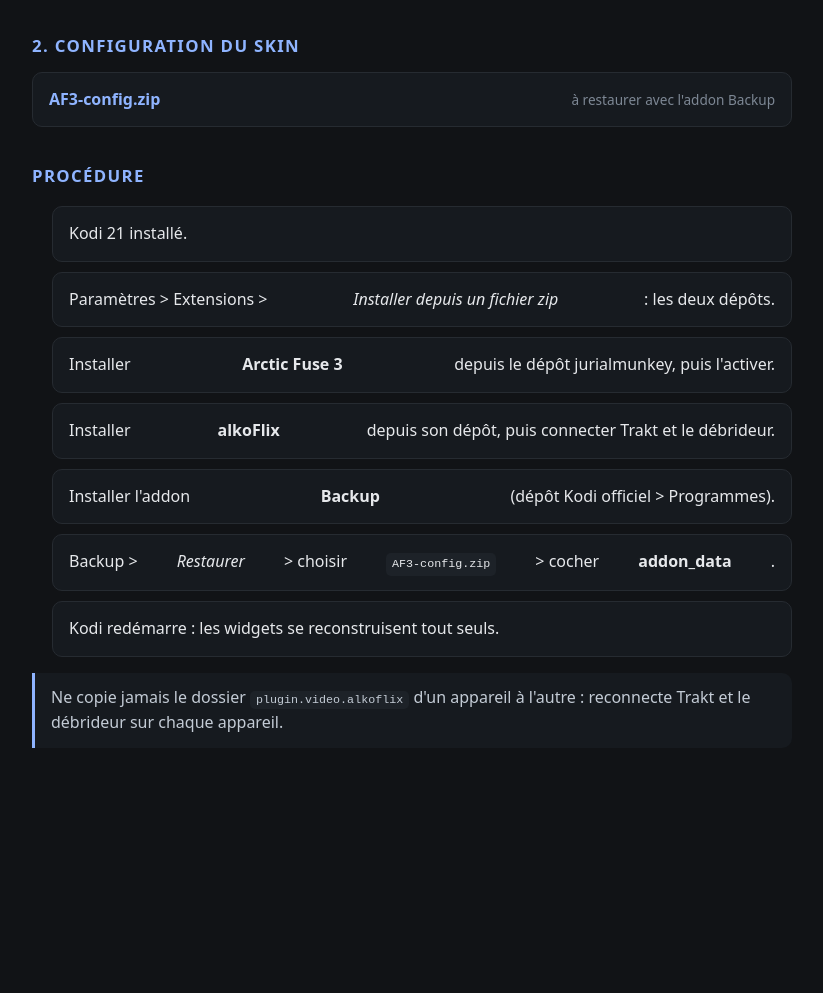
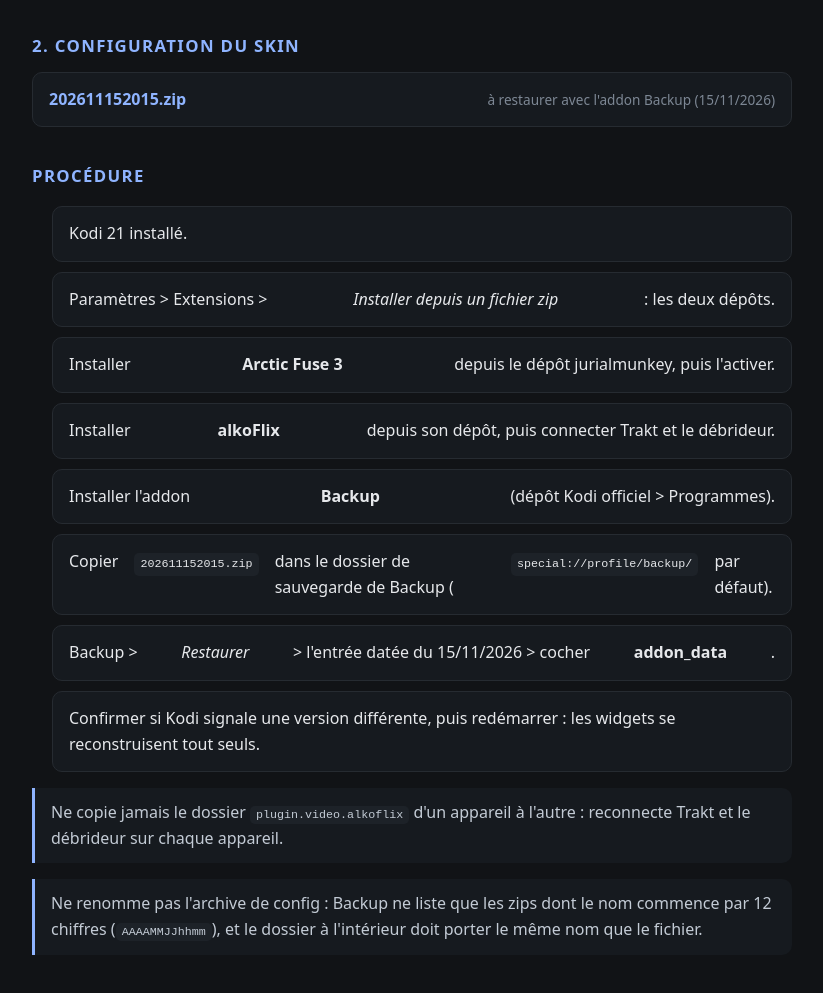
Before and after one commit to tperroin/af3-alkoflix-kit, a plain HTML site: page index.html in a window 1280 px wide. Shown: the part 395-1388 px from the top of the page, without its empty margins (228-1051 px from the left). Before the commit the page ends 1239 px from the top, so only its background shows below. Drawn offline with Linux system fonts and the light colour scheme.

Commit message:
Kit: renommer l'archive de config au format attendu par Backup

```diff
--- a/index.html
+++ b/index.html
@@ -40,7 +40,7 @@
 
   <h2>2. Configuration du skin</h2>
   <ul>
-    <li><a href="AF3-config.zip">AF3-config.zip</a><span class="meta">à restaurer avec l'addon Backup</span></li>
+    <li><a href="202611152015.zip">202611152015.zip</a><span class="meta">à restaurer avec l'addon Backup (15/11/2026)</span></li>
   </ul>
 
   <h2>Procédure</h2>
@@ -50,12 +50,20 @@
     <li>Installer <strong>Arctic Fuse 3</strong> depuis le dépôt jurialmunkey, puis l'activer.</li>
     <li>Installer <strong>alkoFlix</strong> depuis son dépôt, puis connecter Trakt et le débrideur.</li>
     <li>Installer l'addon <strong>Backup</strong> (dépôt Kodi officiel &gt; Programmes).</li>
-    <li>Backup &gt; <em>Restaurer</em> &gt; choisir <code>AF3-config.zip</code> &gt; cocher <strong>addon_data</strong>.</li>
-    <li>Kodi redémarre : les widgets se reconstruisent tout seuls.</li>
+    <li>Copier <code>202611152015.zip</code> dans le dossier de sauvegarde de Backup
+        (<code>special://profile/backup/</code> par défaut).</li>
+    <li>Backup &gt; <em>Restaurer</em> &gt; l'entrée datée du 15/11/2026 &gt; cocher
+        <strong>addon_data</strong>.</li>
+    <li>Confirmer si Kodi signale une version différente, puis redémarrer : les widgets se
+        reconstruisent tout seuls.</li>
   </ol>
 
   <p class="note">Ne copie jamais le dossier <code>plugin.video.alkoflix</code> d'un appareil à l'autre :
   reconnecte Trakt et le débrideur sur chaque appareil.</p>
+
+  <p class="note">Ne renomme pas l'archive de config : Backup ne liste que les zips dont le nom
+  commence par 12 chiffres (<code>AAAAMMJJhhmm</code>), et le dossier à l'intérieur doit porter
+  le même nom que le fichier.</p>
 </main>
 </body>
 </html>
```
Also changed, not shown: 3 other files.
